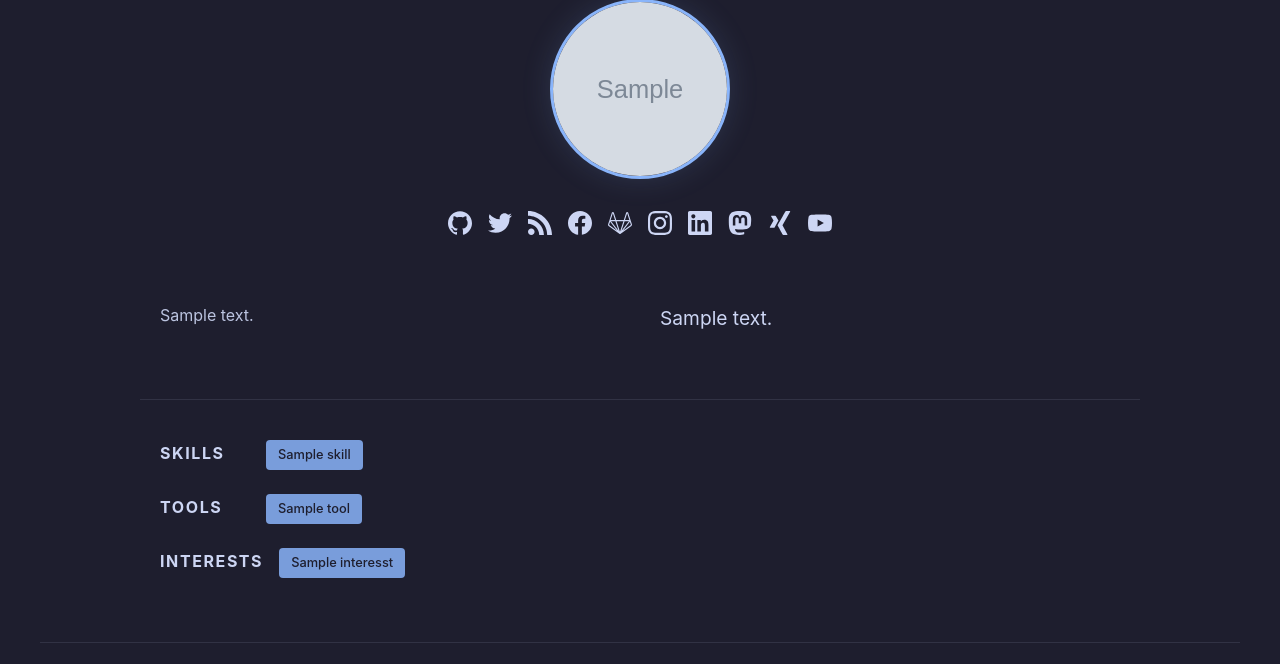
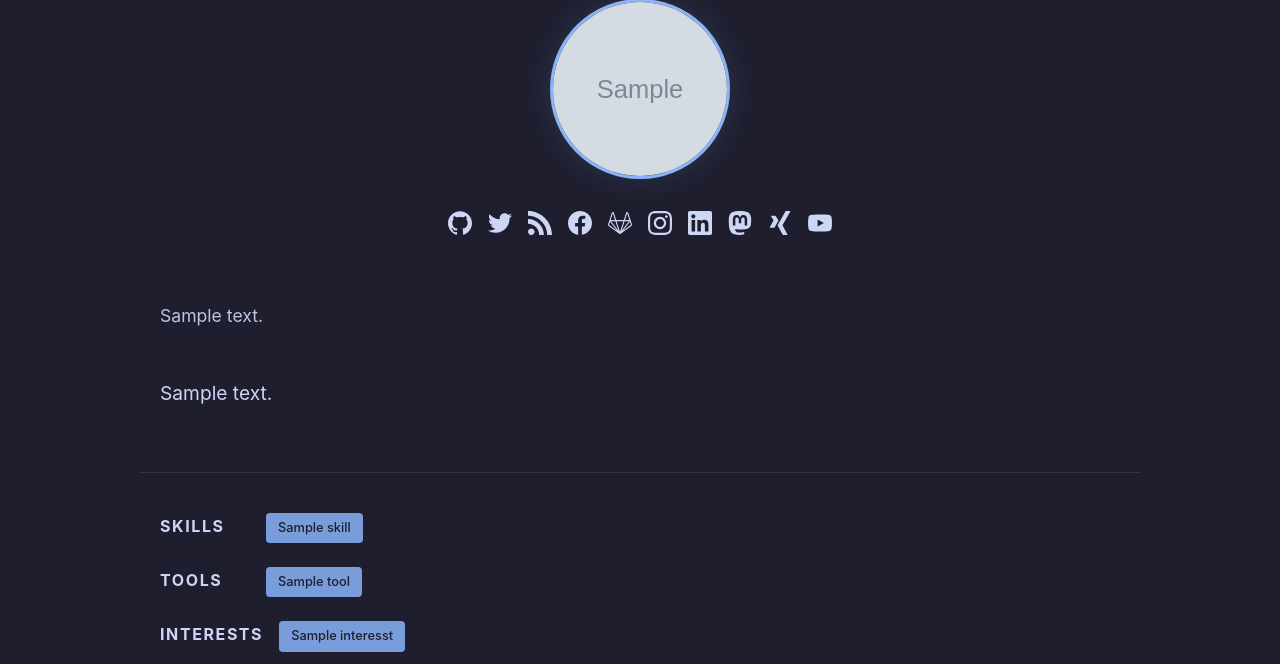
Before and after one commit to ansarikhursaid7tr/blog, a Django app: template templates/about.html in a window 1280 px wide. Shown: the part 223-887 px from the top of the page. Run offline with Django 4.2, Linux system fonts and the light colour scheme; the template is opened without the code that fills it: most values are stand-ins (such as "Sample title", 1, 10 or a date in 2020); grey boxes marked "Sample" are stand-in pictures; some libraries are stand-ins or nearby versions.

Commit message:
Stack about page content vertically

```diff
--- a/templates/about.html
+++ b/templates/about.html
@@ -40,14 +40,14 @@
   </section>
   <br />
 
-  <!-- Two-Column Content: Intro + Markdown -->
+  <!-- Content: Intro + Markdown -->
   <section class="small-container">
-    <div class="about-content-grid">
-      <div class="about-content-grid__section">
+    <div class="about-content-grid" style="display: flex; flex-direction: column; gap: 2rem; margin-top: 2rem;">
+      <div>
         <p class="lead" style="text-align: justify;">{{ about_config.intro_text }}</p>
       </div>
       {% if about_config.markdown_content %}
-      <div class="about-content-grid__section">
+      <div>
         <div class="md-content">
           {{ about_config.markdown_content | markdown | safe }}
         </div>
```
